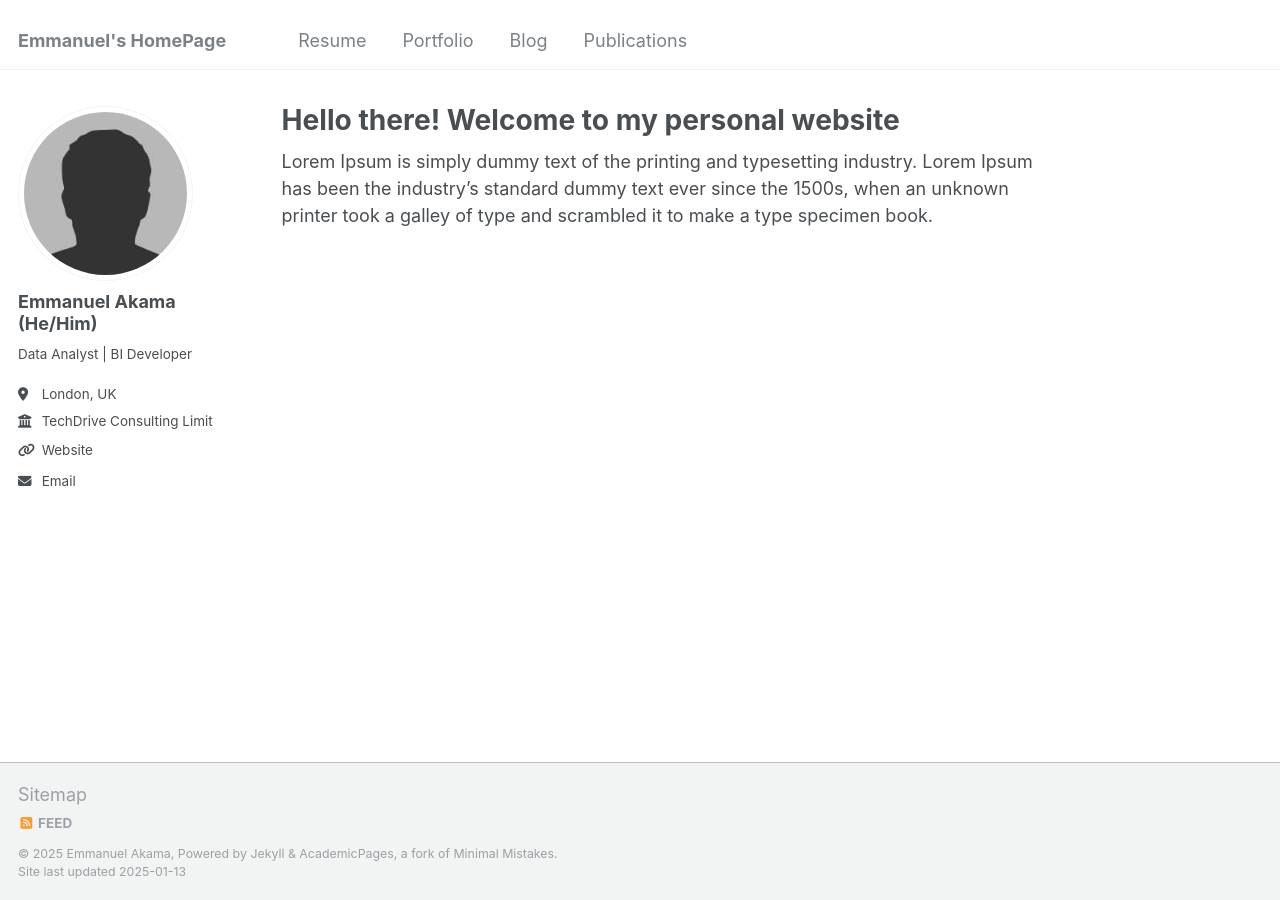
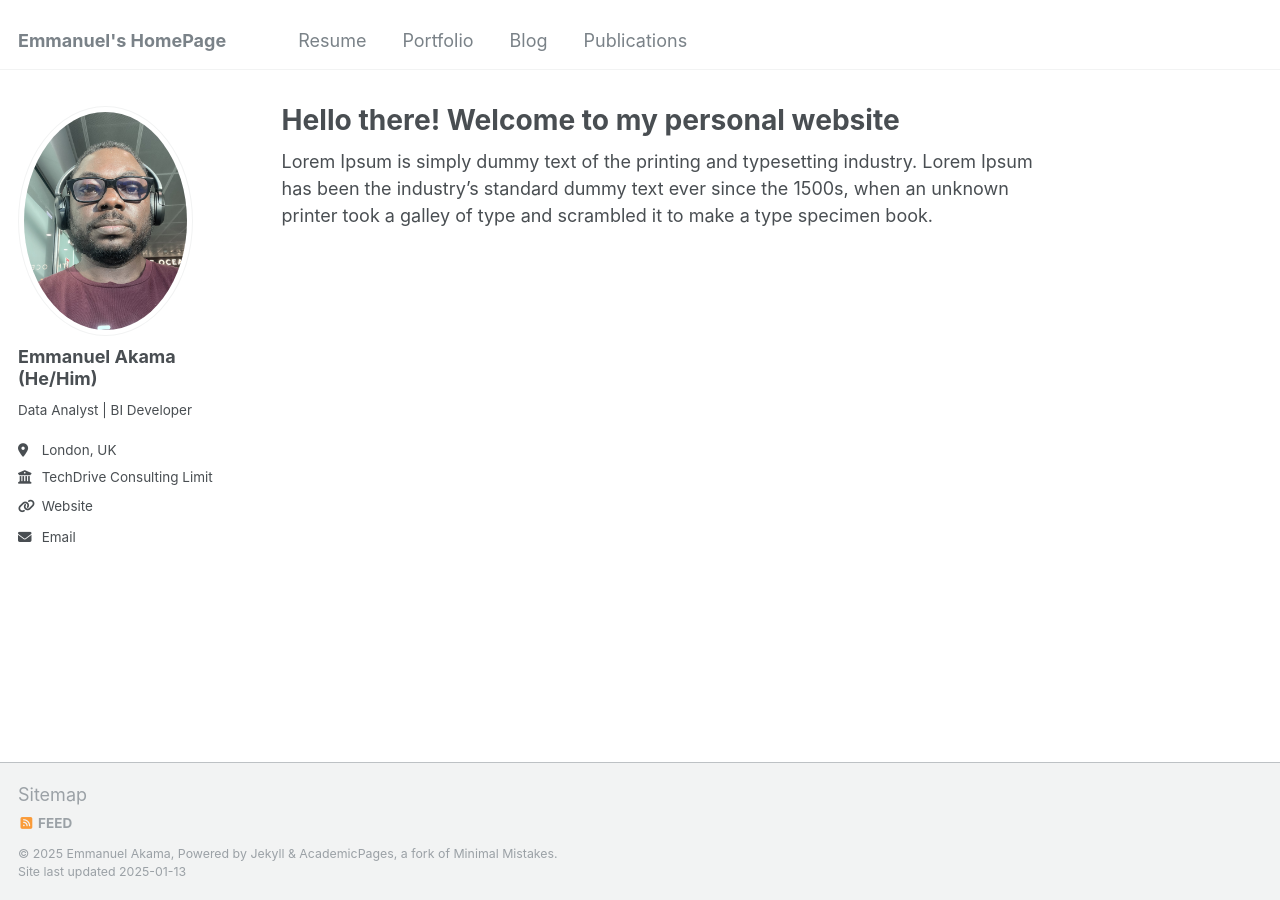
Before and after one commit to Akama-EO/Akama-EO.github.io, a Jekyll site: the page built from _pages/about.md, in a window 1280 px wide. Built offline with Jekyll 4.4.1, drawn with Linux system fonts in a browser that asks for light colours.

Commit message:
Update _config.yml

```diff
--- a/_config.yml
+++ b/_config.yml
@@ -21,7 +21,7 @@ repository               : "akama-eo.github.io"
 #               Additional customization can be done by editing /_includes/author-profile.html
 author:
   # Biographic information
-  avatar           : "bio-photo.jpg"
+  avatar           : "profile_photo.png"
   name             : "Emmanuel Akama (He/Him)"
   pronouns         : "Data Analyst | BI Developer"
   bio              : ""
```
